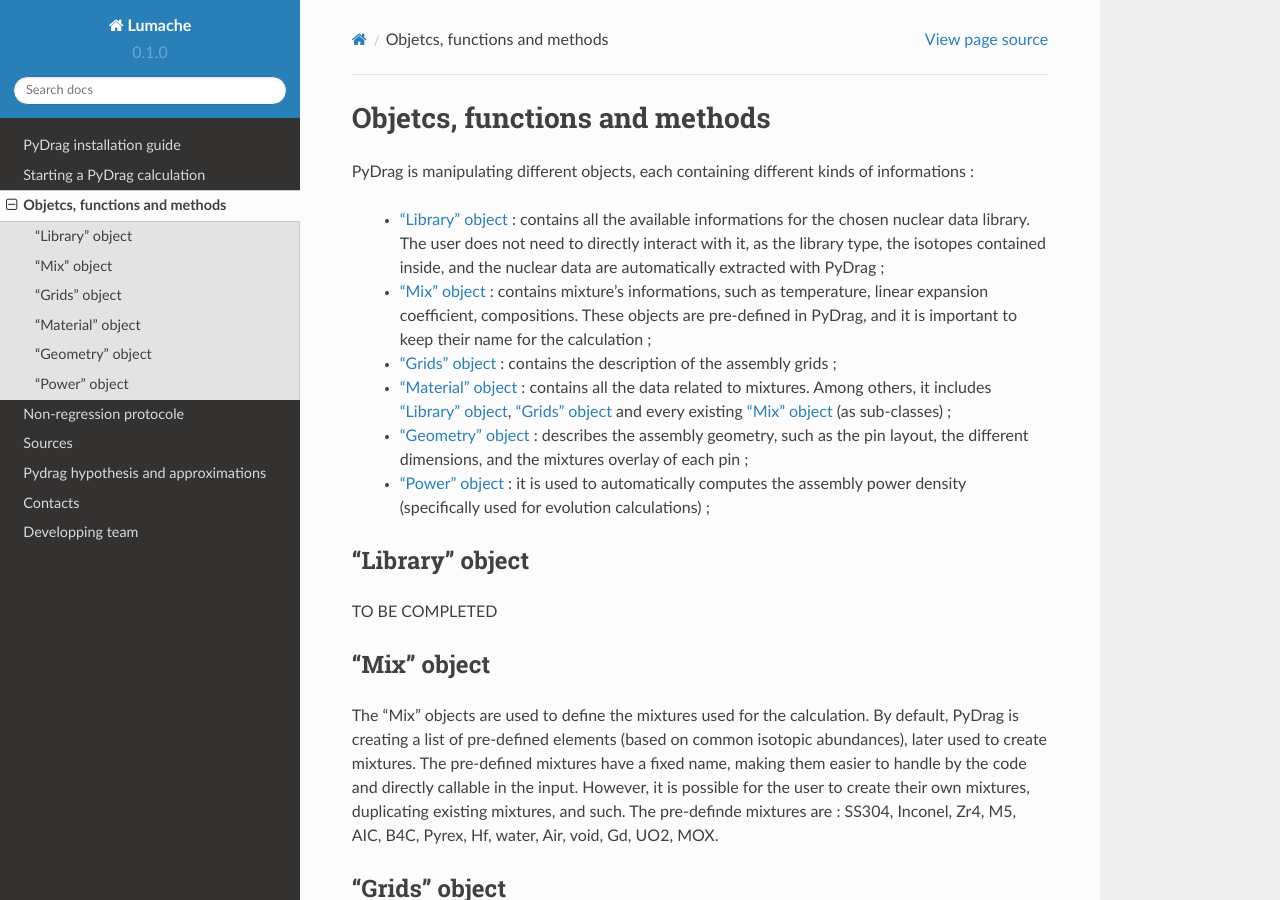
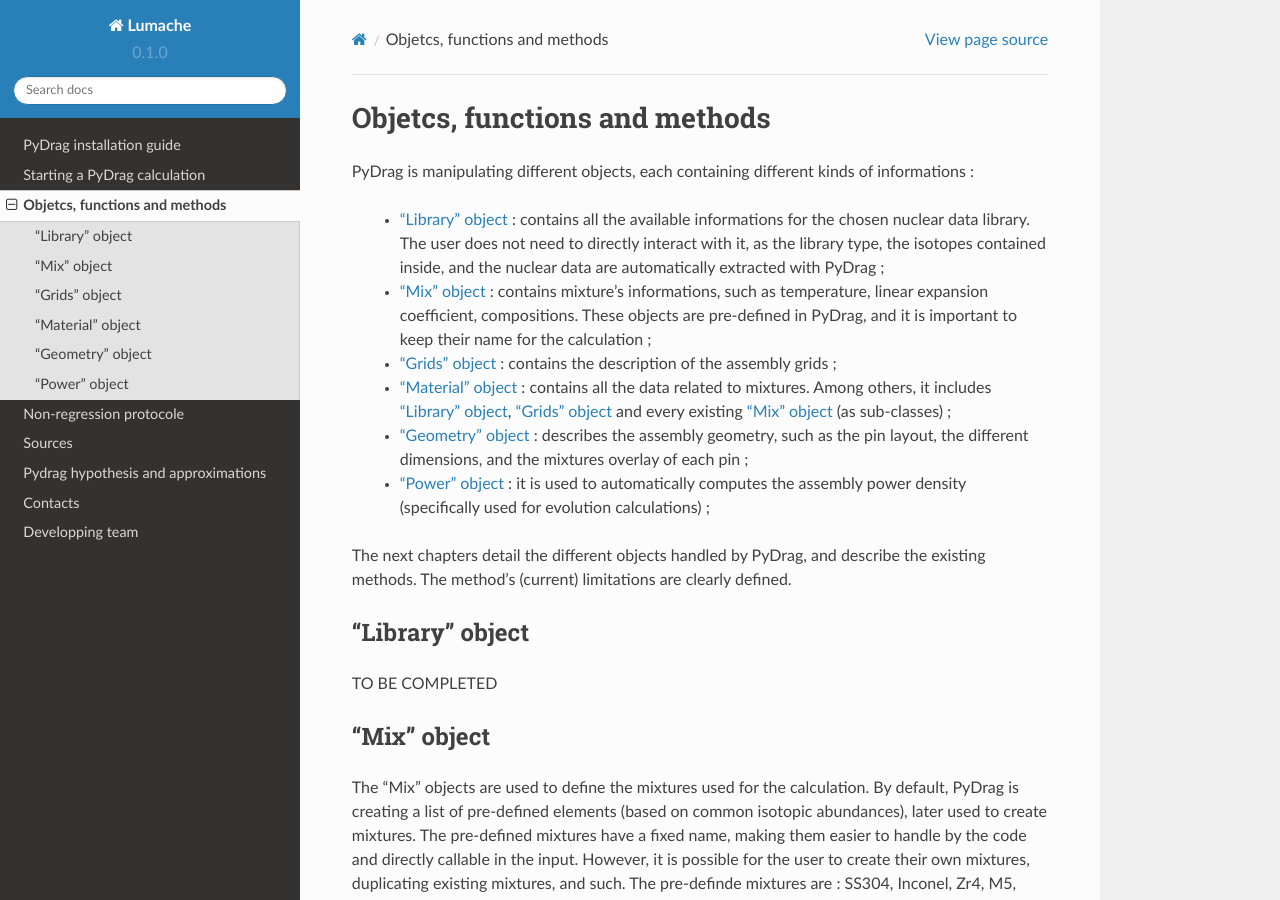
Before and after one commit to Ben105m/rtd-tutorial, a Sphinx documentation site: the page built from docs/source/functions.rst, in a window 1280 px wide and 900 px high. Built offline with Sphinx 7.4.7 and the Read the Docs theme 2.0.0, drawn with Linux system fonts in a browser that asks for light colours.

Commit message:
Update functions.rst

```diff
--- a/docs/source/functions.rst
+++ b/docs/source/functions.rst
@@ -18,6 +18,7 @@ PyDrag is manipulating different objects, each containing different kinds of inf
 
   - :ref:`power` : it is used to automatically computes the assembly power density (specifically used for evolution calculations) ;
 
+The next chapters detail the different objects handled by PyDrag, and describe the existing methods. The method's (current) limitations are clearly defined.
 
 .. _library:
 
@@ -32,6 +33,9 @@ TO BE COMPLETED
 ----------------------------
 
 The "Mix" objects are used to define the mixtures used for the calculation. By default, PyDrag is creating a list of pre-defined elements (based on common isotopic abundances), later used to create mixtures. The pre-defined mixtures have a fixed name, making them easier to handle by the code and directly callable in the input. However, it is possible for the user to create their own mixtures, duplicating existing mixtures, and such. The pre-definde mixtures are :  SS304, Inconel, Zr4, M5, AIC, B4C, Pyrex, Hf, water, Air, void, Gd, UO2, MOX.
+
+
+
 
 .. _grids:
 
```
